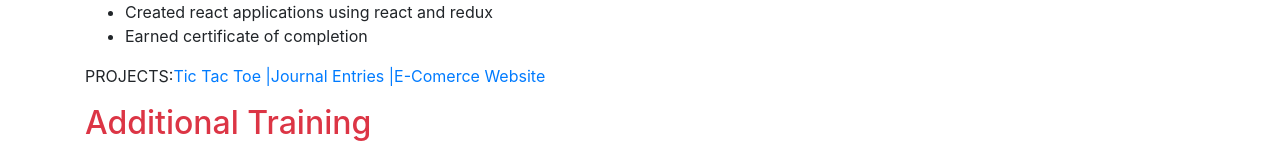
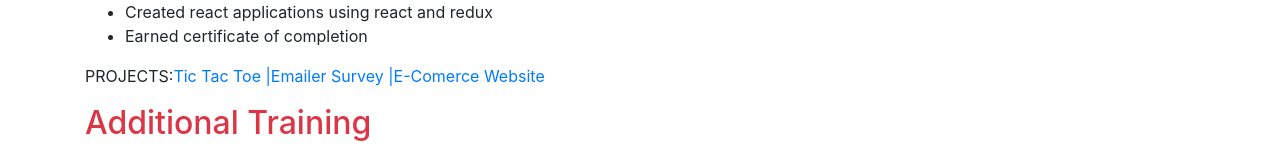
Before and after one commit to tonetone101/react-resume, a React (Create React App) app: page / in a window 1280 px wide. Shown: the part 995-1143 px from the top of the page. Built offline with nearby package versions, Linux system fonts and the light colour scheme.

Commit message:
added a new project link

```diff
--- a/src/Experience.js
+++ b/src/Experience.js
@@ -47,7 +47,7 @@ Providence, Rhode Island</h4>
     <div>
       <p>PROJECTS:
         <a href='https://antkeo1.github.io/myTicTacToe/'>Tic Tac Toe |</a>
-        <a href='https://antkeo1.github.io/Journal_Entries_frontend/'>Journal Entries |</a>
+        <a href='https://floating-gorge-22160.herokuapp.com/'>Emailer Survey |</a>
         <a href='https://pvd04-squad06.github.io/Squad-project-client/'>E-Comerce Website</a>
       </p>
     </div>
```
